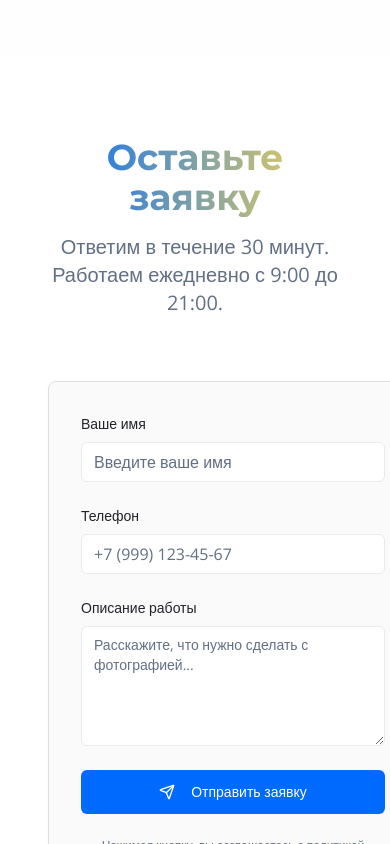
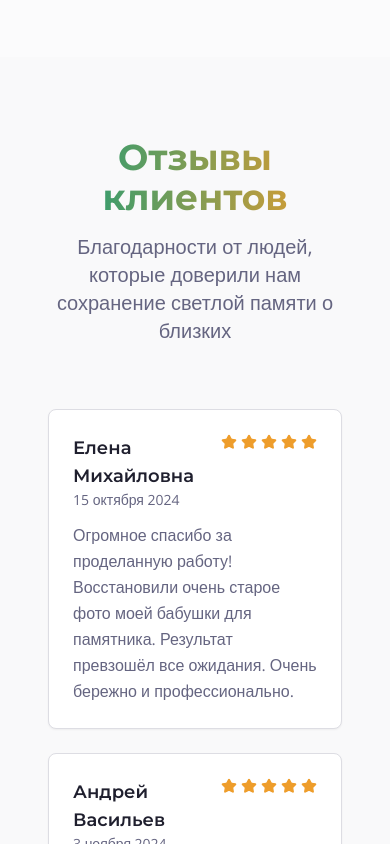
Before and after one commit to pr-poehali-dev/photo-retouching-project, a React (Vite) app: page / in a window 390 px wide. Shown: the part 7940-8784 px from the top of the page. Built offline with nearby package versions, Linux system fonts and the light colour scheme.

Commit message:
Обновить цвета интерфейса

```diff
--- a/src/index.css
+++ b/src/index.css
@@ -6,44 +6,44 @@
 
 @layer base {
   :root {
-    --background: 0 0% 100%;
-    --foreground: 240 10% 15%;
+    --background: 240 10% 98%;
+    --foreground: 240 20% 15%;
 
-    --card: 0 0% 98%;
-    --card-foreground: 240 10% 15%;
+    --card: 0 0% 100%;
+    --card-foreground: 240 20% 15%;
 
     --popover: 0 0% 100%;
-    --popover-foreground: 240 10% 15%;
+    --popover-foreground: 240 20% 15%;
 
-    --primary: 215 100% 50%;
+    --primary: 165 75% 35%;
     --primary-foreground: 0 0% 100%;
 
-    --secondary: 47 100% 65%;
-    --secondary-foreground: 240 10% 15%;
+    --secondary: 35 85% 55%;
+    --secondary-foreground: 0 0% 100%;
 
-    --muted: 210 20% 96%;
-    --muted-foreground: 215 15% 45%;
+    --muted: 240 8% 92%;
+    --muted-foreground: 240 12% 45%;
 
-    --accent: 215 100% 50%;
+    --accent: 165 75% 35%;
     --accent-foreground: 0 0% 100%;
 
     --destructive: 0 84.2% 60.2%;
     --destructive-foreground: 0 0% 98%;
 
-    --border: 215 20% 88%;
-    --input: 215 20% 92%;
-    --ring: 215 100% 50%;
+    --border: 240 10% 88%;
+    --input: 240 10% 95%;
+    --ring: 165 75% 35%;
 
     --radius: 0.5rem;
 
-    --sidebar-background: 0 0% 98%;
-    --sidebar-foreground: 240 10% 15%;
-    --sidebar-primary: 215 100% 50%;
+    --sidebar-background: 0 0% 100%;
+    --sidebar-foreground: 240 20% 15%;
+    --sidebar-primary: 165 75% 35%;
     --sidebar-primary-foreground: 0 0% 100%;
-    --sidebar-accent: 210 20% 96%;
-    --sidebar-accent-foreground: 240 10% 15%;
-    --sidebar-border: 215 20% 88%;
-    --sidebar-ring: 215 100% 50%;
+    --sidebar-accent: 240 8% 92%;
+    --sidebar-accent-foreground: 240 20% 15%;
+    --sidebar-border: 240 10% 88%;
+    --sidebar-ring: 165 75% 35%;
   }
 }
 
--- a/src/pages/Index.tsx
+++ b/src/pages/Index.tsx
@@ -32,7 +32,7 @@ const Index = () => {
         <nav className="container mx-auto px-4 py-4 flex items-center justify-between">
           <h1 className="text-2xl font-heading font-bold text-gradient">PhotoMemory</h1>
           <div className="hidden md:flex gap-6">
-            {["Услуги", "Портфолио", "Цены", "Контакты"].map((item) => (
+            {["Услуги", "Портфолио", "Отзывы", "Цены", "Контакты"].map((item) => (
               <button
                 key={item}
                 onClick={() => scrollToSection(item.toLowerCase())}
@@ -55,7 +55,7 @@ const Index = () => {
               <SheetContent side="right" className="w-[300px] sm:w-[400px]">
                 <div className="flex flex-col gap-6 mt-8">
                   <h2 className="text-2xl font-heading font-bold text-gradient mb-4">Меню</h2>
-                  {["Услуги", "Портфолио", "Цены", "Контакты"].map((item) => (
+                  {["Услуги", "Портфолио", "Отзывы", "Цены", "Контакты"].map((item) => (
                     <button
                       key={item}
                       onClick={() => {
@@ -311,7 +311,75 @@ const Index = () => {
         </div>
       </section>
 
-      <section id="контакты" className="py-20 px-4">
+      <section id="отзывы" className="py-20 px-4">
+        <div className="container mx-auto max-w-6xl">
+          <div className="text-center mb-16">
+            <h2 className="text-4xl md:text-5xl font-heading font-bold mb-4 text-gradient">Отзывы клиентов</h2>
+            <p className="text-xl text-muted-foreground max-w-2xl mx-auto">
+              Благодарности от людей, которые доверили нам сохранение светлой памяти о близких
+            </p>
+          </div>
+          <div className="grid md:grid-cols-2 lg:grid-cols-3 gap-6">
+            {[
+              {
+                name: "Елена Михайловна",
+                date: "15 октября 2024",
+                rating: 5,
+                text: "Огромное спасибо за проделанную работу! Восстановили очень старое фото моей бабушки для памятника. Результат превзошёл все ожидания. Очень бережно и профессионально.",
+              },
+              {
+                name: "Андрей Васильев",
+                date: "3 ноября 2024",
+                rating: 5,
+                text: "Заказывал ретушь фото для гранитного памятника. Сделали быстро, всего за день. Качество отличное, на граните получилось очень чётко. Рекомендую!",
+              },
+              {
+                name: "Ольга Сергеевна",
+                date: "28 октября 2024",
+                rating: 5,
+                text: "Делала видео из фотографий для поминок отца. Получилось очень трогательно и красиво. Все гости плакали. Спасибо вам за вашу работу и понимание.",
+              },
+              {
+                name: "Дмитрий К.",
+                date: "12 ноября 2024",
+                rating: 5,
+                text: "Профессиональный подход! Восстановили повреждённое фото деда 1950-х годов. Убрали все царапины и разрывы. Теперь снимок как новый. Очень доволен!",
+              },
+              {
+                name: "Мария Ивановна",
+                date: "20 октября 2024",
+                rating: 5,
+                text: "Заказывала обработку для металлокерамики. Мастер учёл все нюансы печати, цвета получились естественные. Работа выполнена в срок, цена адекватная.",
+              },
+              {
+                name: "Виктор П.",
+                date: "8 ноября 2024",
+                rating: 5,
+                text: "Отличная работа! У нас было только старое, размытое фото. Сделали его чётким для памятника. Корректировки внесли бесплатно. Большое спасибо за терпение!",
+              },
+            ].map((review, index) => (
+              <Card key={index} className="hover-lift">
+                <CardContent className="p-6">
+                  <div className="flex items-start justify-between mb-3">
+                    <div>
+                      <h3 className="font-heading font-semibold text-lg">{review.name}</h3>
+                      <p className="text-sm text-muted-foreground">{review.date}</p>
+                    </div>
+                    <div className="flex gap-1">
+                      {Array.from({ length: review.rating }).map((_, i) => (
+                        <Icon key={i} name="Star" size={16} className="text-secondary fill-secondary" />
+                      ))}
+                    </div>
+                  </div>
+                  <p className="text-muted-foreground leading-relaxed">{review.text}</p>
+                </CardContent>
+              </Card>
+            ))}
+          </div>
+        </div>
+      </section>
+
+      <section id="контакты" className="py-20 px-4 bg-card/30">
         <div className="container mx-auto max-w-4xl">
           <div className="text-center mb-16">
             <h2 className="text-4xl md:text-5xl font-heading font-bold mb-4 text-gradient">Оставьте заявку</h2>
```
